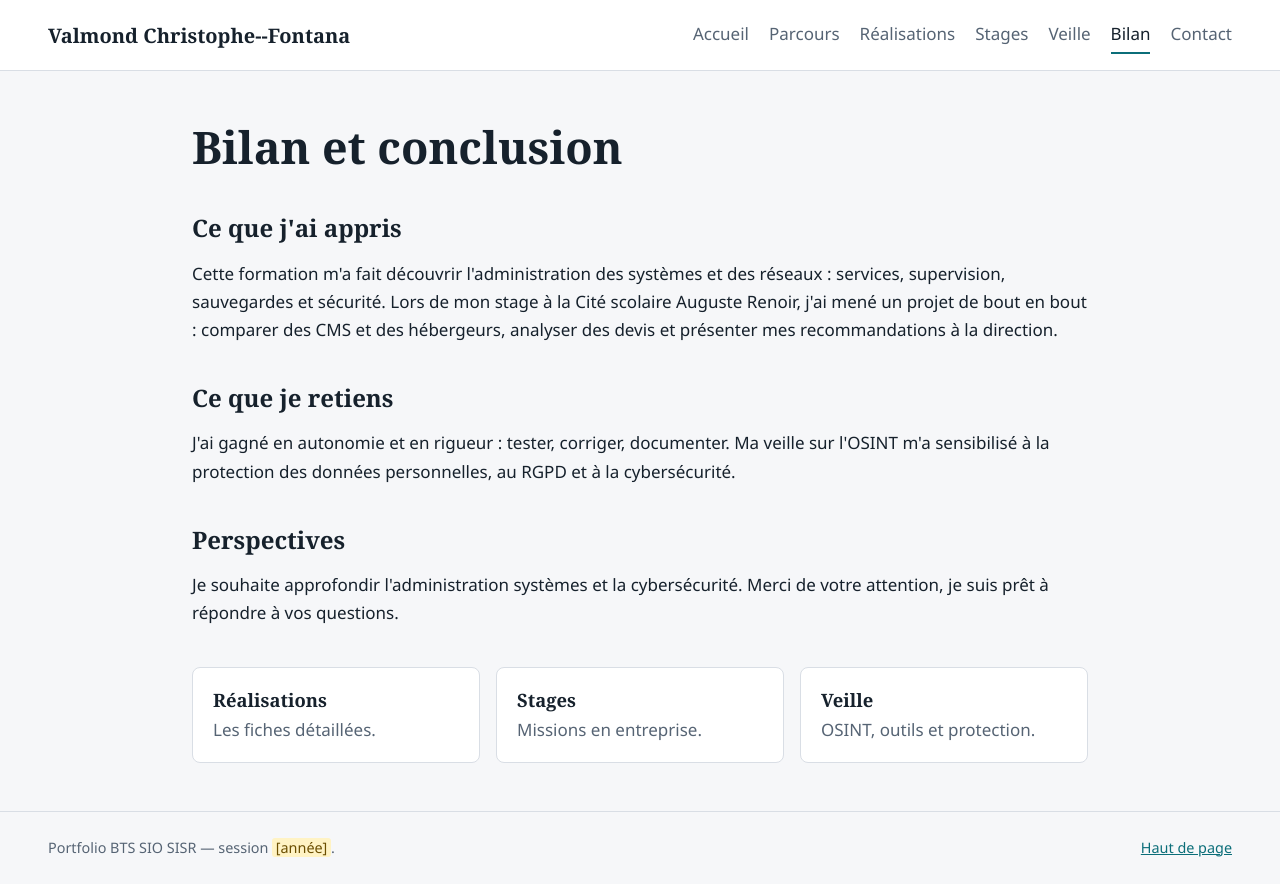
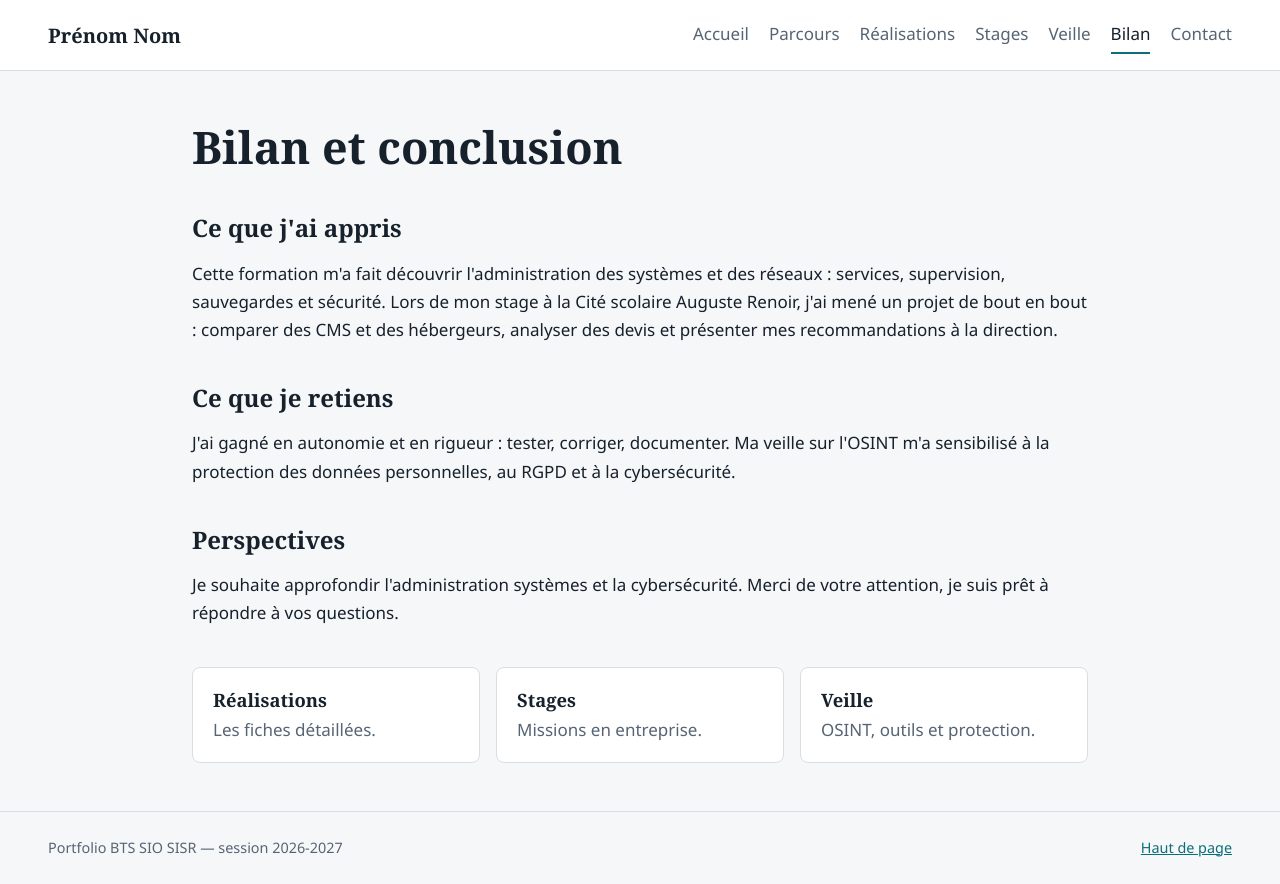
Before and after one commit to valmondcf/portfolio-sisr, a plain HTML site: page bilan.html in a window 1280 px wide. Drawn offline with Linux system fonts and the light colour scheme.

```diff
--- a/bilan.html
+++ b/bilan.html
@@ -1,10 +1,10 @@
 <!DOCTYPE html>
 <html lang="fr"><head><meta charset="utf-8"><meta name="viewport" content="width=device-width, initial-scale=1">
-<title>Bilan et conclusion — Valmond Christophe--Fontana</title><meta name="description" content="Portfolio BTS SIO option SISR de Valmond Christophe--Fontana"><link rel="stylesheet" href="style.css"></head>
-<body><header><a class="brand" href="index.html">Valmond Christophe--Fontana</a><nav><a href="index.html">Accueil</a><a href="parcours.html">Parcours</a><a href="realisations.html">Réalisations</a><a href="stages.html">Stages</a><a href="veille.html">Veille</a><a href="bilan.html" aria-current=page>Bilan</a><a href="contact.html">Contact</a></nav></header>
+<title>Bilan et conclusion — Prénom Nom</title><meta name="description" content="Portfolio BTS SIO option SISR de Prénom Nom"><link rel="stylesheet" href="style.css"></head>
+<body><header><a class="brand" href="index.html">Prénom Nom</a><nav><a href="index.html">Accueil</a><a href="parcours.html">Parcours</a><a href="realisations.html">Réalisations</a><a href="stages.html">Stages</a><a href="veille.html">Veille</a><a href="bilan.html" aria-current=page>Bilan</a><a href="contact.html">Contact</a></nav></header>
 <main><h1>Bilan et conclusion</h1>
 <section><h2>Ce que j'ai appris</h2><p>Cette formation m'a fait découvrir l'administration des systèmes et des réseaux : services, supervision, sauvegardes et sécurité. Lors de mon stage à la Cité scolaire Auguste Renoir, j'ai mené un projet de bout en bout : comparer des CMS et des hébergeurs, analyser des devis et présenter mes recommandations à la direction.</p></section>
 <section><h2>Ce que je retiens</h2><p>J'ai gagné en autonomie et en rigueur : tester, corriger, documenter. Ma veille sur l'OSINT m'a sensibilisé à la protection des données personnelles, au RGPD et à la cybersécurité.</p></section>
 <section><h2>Perspectives</h2><p>Je souhaite approfondir l'administration systèmes et la cybersécurité. Merci de votre attention, je suis prêt à répondre à vos questions.</p></section>
 <section><div class="cards"><a class="card" href="realisations.html"><h3>Réalisations</h3><p>Les fiches détaillées.</p></a><a class="card" href="stages.html"><h3>Stages</h3><p>Missions en entreprise.</p></a><a class="card" href="veille.html"><h3>Veille</h3><p>OSINT, outils et protection.</p></a></div></section></main>
-<footer><p>Portfolio BTS SIO SISR — session <span class="ph">[année]</span>.</p><p><a href="#top">Haut de page</a></p></footer></body></html>
+<footer><p>Portfolio BTS SIO SISR — session 2026-2027<p><a href="#top">Haut de page</a></p></footer></body></html>
```
